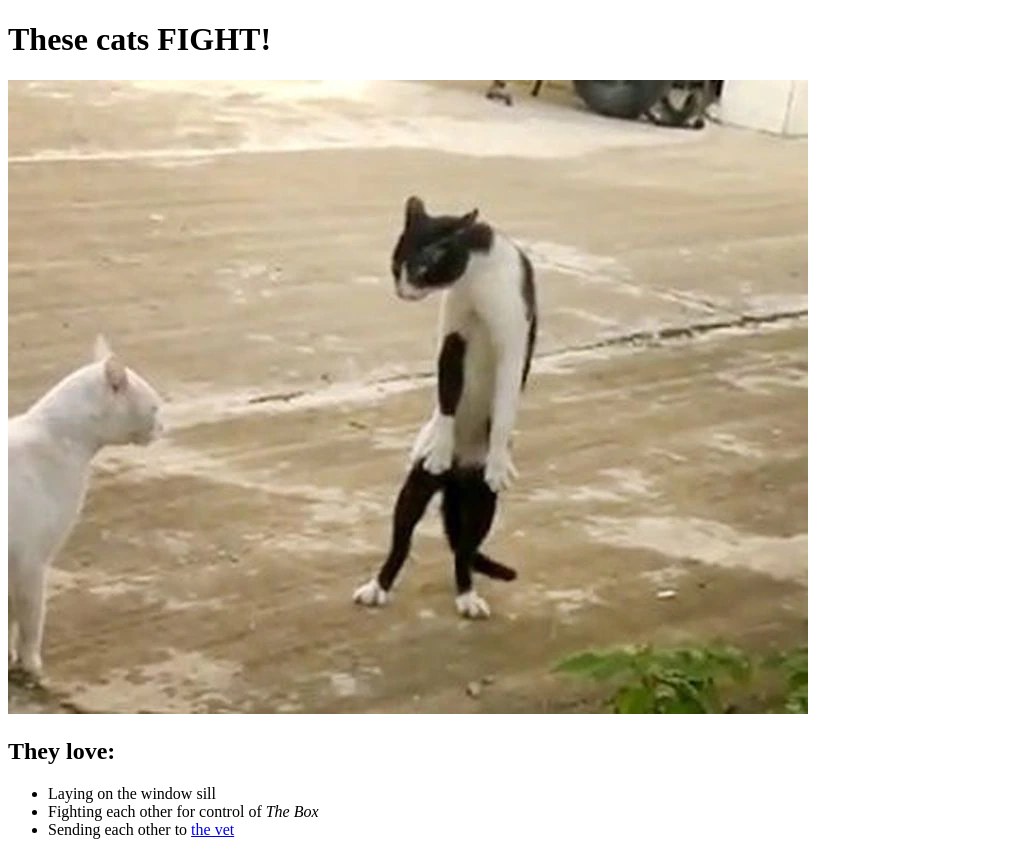
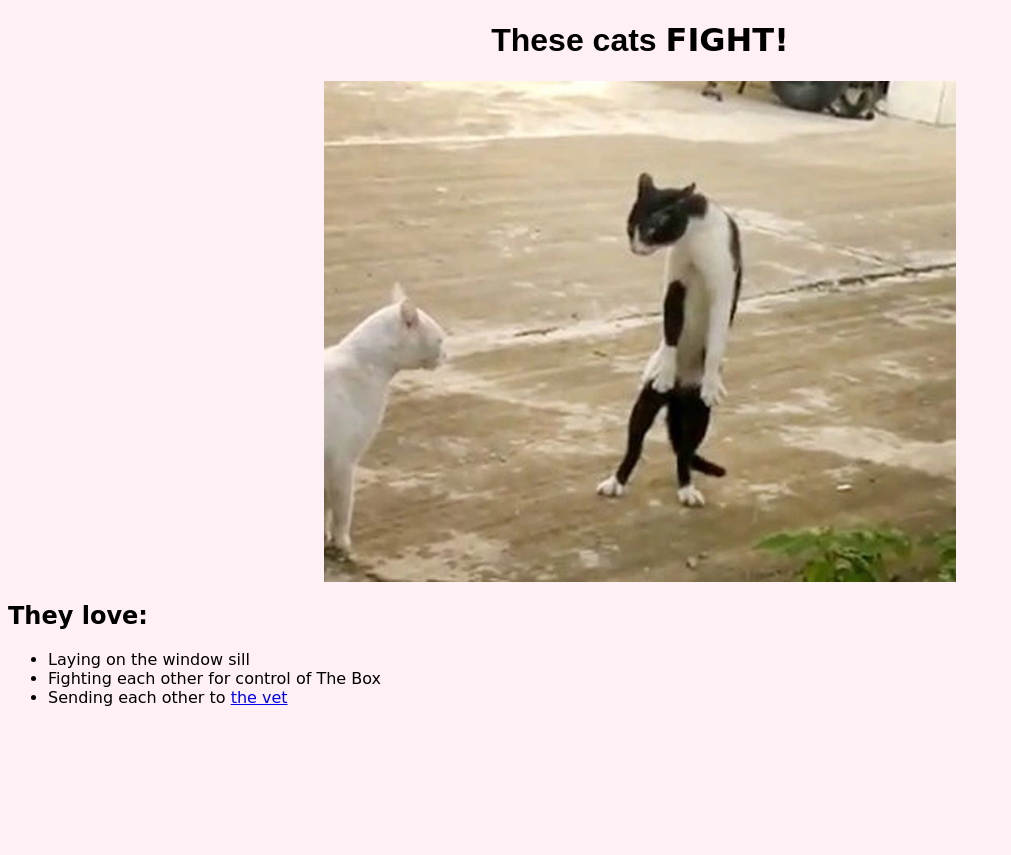
Before and after one commit to jessgschueler/pet-site, a plain HTML site: page index.html in a window 1280 px wide. Shown: the whole page, without its empty margins (0-1011 px from the left). After the commit the page ends 800 px from the top, so only its background shows below. Drawn offline with Linux system fonts and the light colour scheme.

Commit message:
Add css styling including background color, img centering, and fonts

```diff
--- /dev/null
+++ b/css/style.css
@@ -0,0 +1,25 @@
+body {
+  background-color: lavenderblush;
+  text-align: justify;
+  font-family: cursive
+}
+
+h1 {
+  text-align: center;
+  font-family: sans-serif;
+}
+
+.centered-image {
+  margin: auto;
+  width: 50%;
+  height: auto;
+  display: block;
+}
+
+.fancy {
+  font-family: cursive;
+}
+
+.emph {
+  text-emphasis-color: rgb(197, 95, 197);
+}
--- a/index.html
+++ b/index.html
@@ -3,13 +3,14 @@
 <head>
   <title>Moose + Frank 4Ever</title>
 </head>
+<link href="css/style.css" rel="stylesheet" type="text/css">
 <body>
-  <h1>These cats <strong>FIGHT!</strong></h1>
-  <img src="img/catfight.webp" alt="A photo of two cats fighting">
+  <h1>These cats <span class="fancy">FIGHT!</span></h1>
+  <img src="img/catfight.webp" alt="A photo of two cats fighting" class="centered-image">
   <h2>They love:</h2>
   <ul>
     <li>Laying on the window sill</li>
-    <li>Fighting each other for control of <em>The Box</em></li>
+    <li>Fighting each other for control of <span class="emph">The Box</span></li>
     <li>Sending each other to <a href="https://www.brooklynyardvet.com/">the vet</a></li>
   </ul>
 </body>
```
Also changed, not shown: 1 other file.
